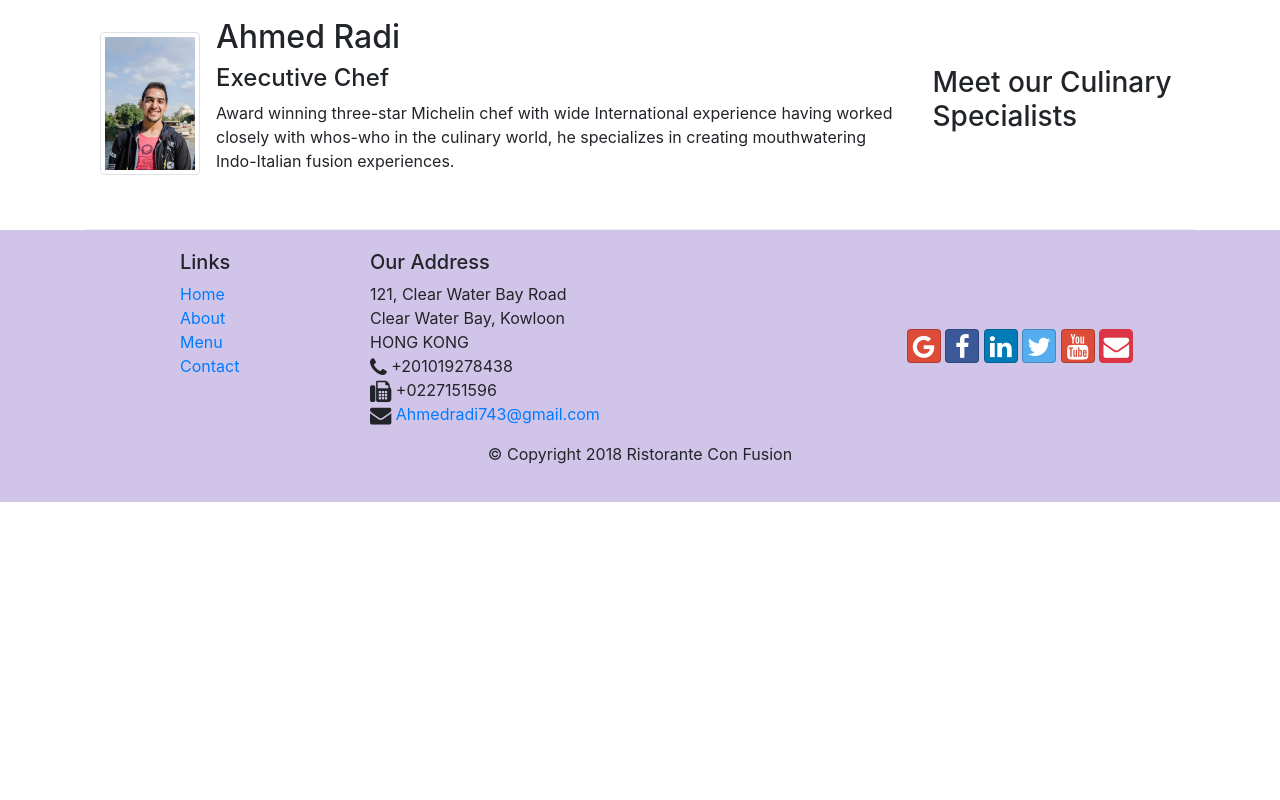
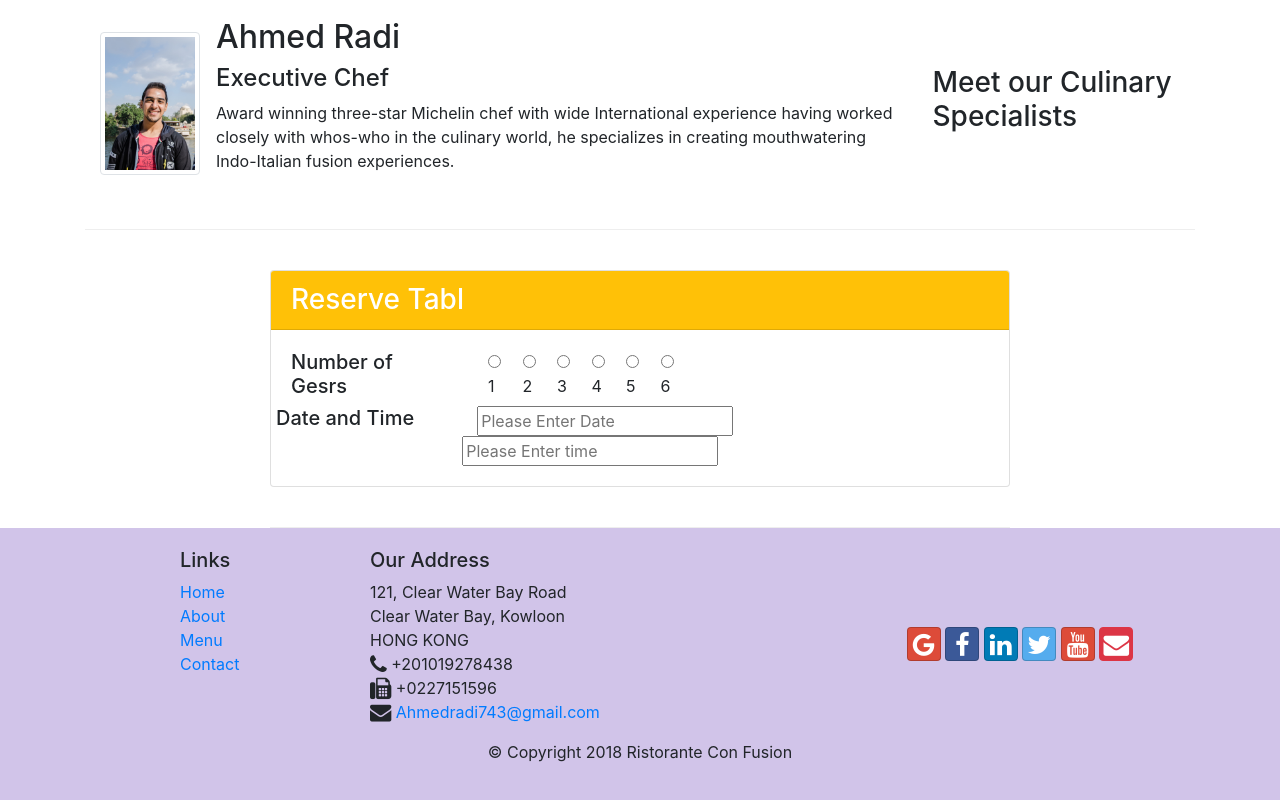
Before and after one commit to Ahmed-Radi/Ristorante-Con-Fusion, a website: page index.html in a window 1280 px wide. Shown: the part 790-1590 px from the top of the page. Before the commit the page ends 1292 px from the top, so only its background shows below. Drawn offline with nearby package versions, Linux system fonts and the light colour scheme.

Commit message:
Assignment 2: Task3

```diff
--- a/index.html
+++ b/index.html
@@ -38,9 +38,11 @@
                     <img src="./img/logo.png" calss="img-fluid" alt="Logo">
                 </div>
                 <div class="col-12 col-sm align-self-center">
-                    <button class="btn btn-warning col-12">
-                        Reserve Table
-                    </button>
+                    <a href="#ReserveTabl">
+                        <button class="btn btn-warning col-12">
+                            Reserve Table
+                        </button>
+                    </a>
                 </div>
             </div>
         </div>
@@ -95,6 +97,37 @@
                 </div>
             </div>
         </div>
+        <div class="col-sm-8 row-content" id="ReserveTabl">
+            <div class="card">
+                <h3 class="card-header bg-warning text-white">Reserve Tabl</h3>
+                <div class="card-body">
+                    <div class="row">
+                        <div class="col-12 col-sm-3">
+                            <h5>Number of Gesrs</h5>
+                        </div>
+                        <div class="col-5 col-sm-6">
+                            <label for="1" class="col-1"><input id="1" type="radio" value="1" name="card">1</label>
+                            <label for="2" class="col-1"><input id="2" type="radio" value="1" name="card">2</label>
+                            <label for="3" class="col-1"><input id="3" type="radio" value="1" name="card">3</label>
+                            <label for="4" class="col-1"><input id="4" type="radio" value="4" name="card">4</label>
+                            <label for="5" class="col-1"><input id="5" type="radio" value="5" name="card">5</label>
+                            <label for="6" class="col-1"><input id="6" type="radio" value="6" name="card">6</label>
+                        </div>
+                        <div class="row">
+                            <div class="col-12 col-sm-3">
+                                <h5>Date and Time</h5>
+                            </div>
+                            <div class="col-12 col-sm-9">
+                                <span class="col-sm-7">
+                                    <input type="text" placeholder="Please Enter Date" class="display-inline">
+                                    <input type="text" placeholder="Please Enter time" class="display-inline">
+                                </span>
+                            </div>
+                        </div>
+                    </div>
+                </div>
+            </div>
+        </div>
     </div>
 
     <footer class="footer overflow-hidden">
```
